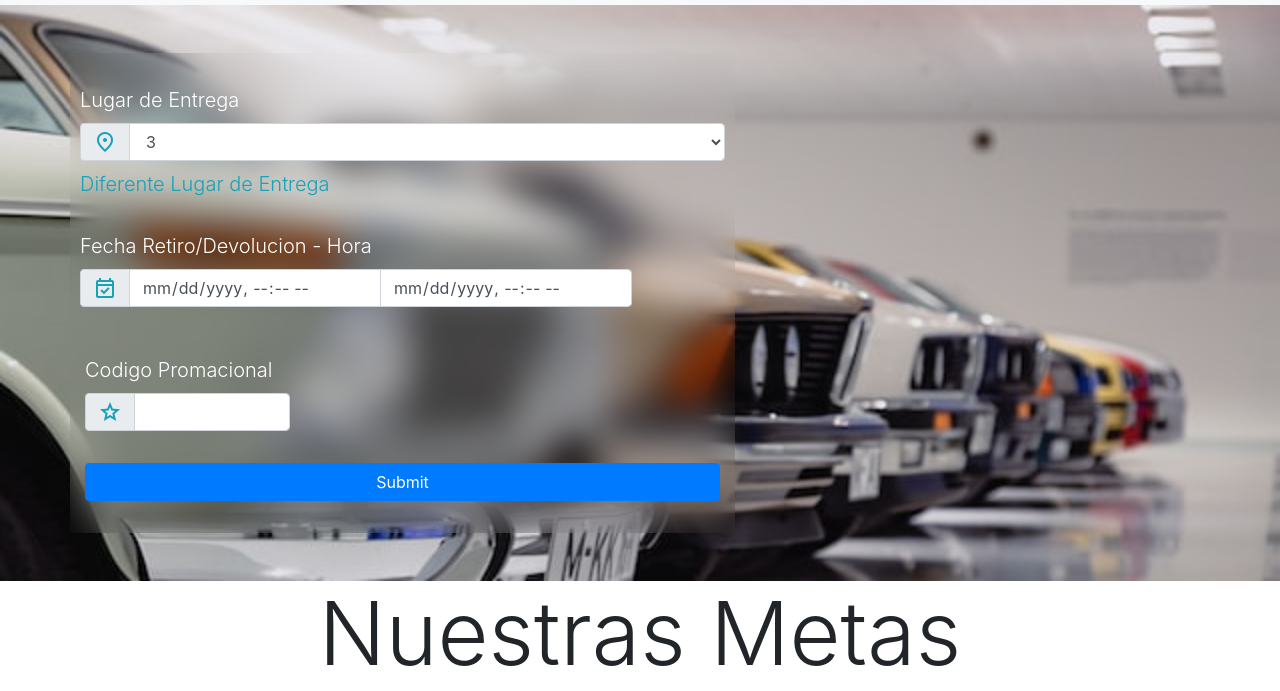
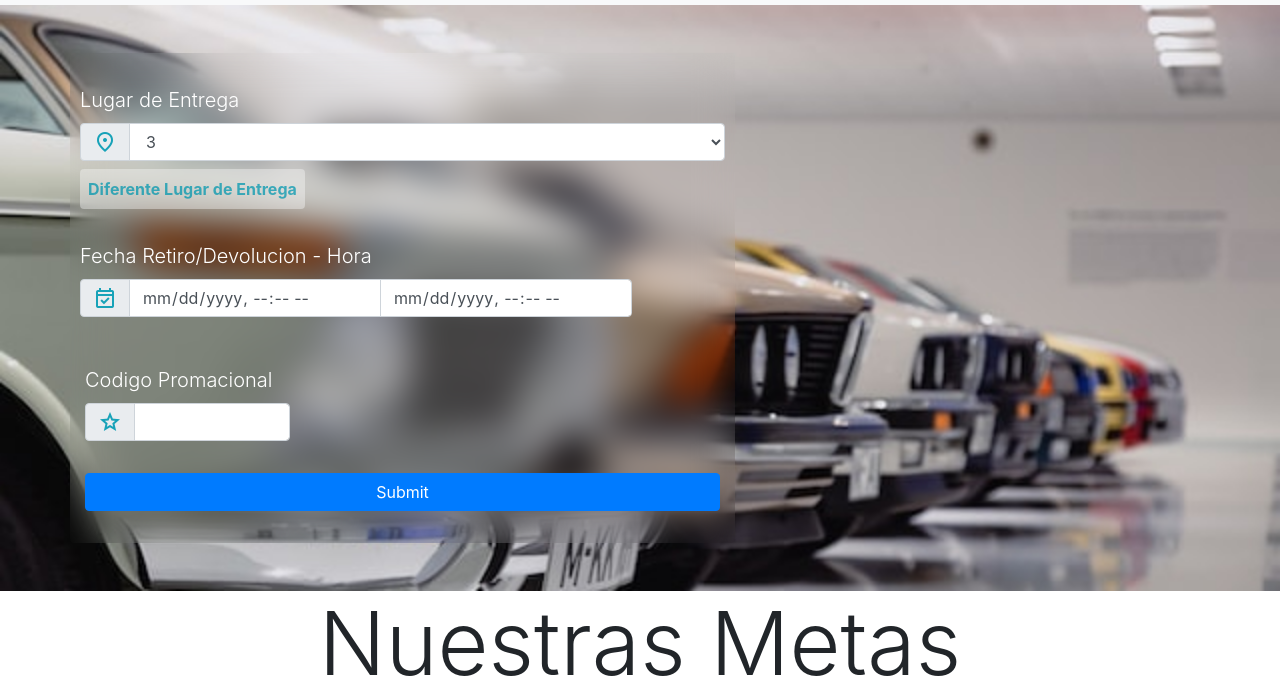
Before and after one commit to carlosandresalzate/rentadeautos, a website: page index.html in a window 1280 px wide. Shown: the part 53-744 px from the top of the page. Drawn offline with nearby package versions, Linux system fonts and the light colour scheme.

Commit message:
agrego las clases box-opacity y rounded en el primer tag a del formulario de renta

```diff
--- a/index.html
+++ b/index.html
@@ -44,7 +44,7 @@
         <div class="container py-5 ">
             <div class="row ">
                 <div class="col-sm-12 col-lg-7 filter rounded py-3">
-                    <form >
+                    <form id="rentForm">
                         <!-- lugar de entrega-->
                         <div class="form-row align-items-center py-3">
                             <label for="inputState" class="text-white "><strong class="lead">Lugar de Entrega</strong></label>
@@ -58,7 +58,7 @@
                                     <option value="3" selected>3</option>
                                 </select>
                             </div>
-                            <a href="#" class="text-info pt-2"> <strong class="lead">Diferente Lugar de Entrega</strong></a>
+                            <a href="#" class="text-info p-2 mt-2 box-opacity rounded"> <strong class=" ">Diferente Lugar de Entrega</strong></a>
                         </div>
                         <!-- fecha retiro/devolucion-->
                         <div class="form-row align-items-center py-3">
@@ -95,16 +95,6 @@
         </div>
 
     </header>
-    <!--<div class="jumbotron index-header">
-        <div class="filter p-3 rounded">
-            <h1 class="display-4 text-white">¿Buscas un Auto?</h1>
-            <p class="lead text-white">Lorem ipsum dolor sit amet, consectetur adipisicing elit. Inventore odio, voluptate sit earum ipsum placeat ea molestiae magnam doloribus!</p>
-            <hr class="my-4">
-            <p class="text-white">Lorem ipsum dolor sit amet, consectetur adipisicing elit. Iusto dolorum deserunt, optio corporis excepturi modi ratione.</p>
-            <a class="btn btn-primary btn-lg" href="autos.html" role="button">Catalago</a>
-        </div>
-    </div>-->
-    <!-- section - sobre nosotros -->
     <section>
         <div class="container">
             <!-- metas-->
```
